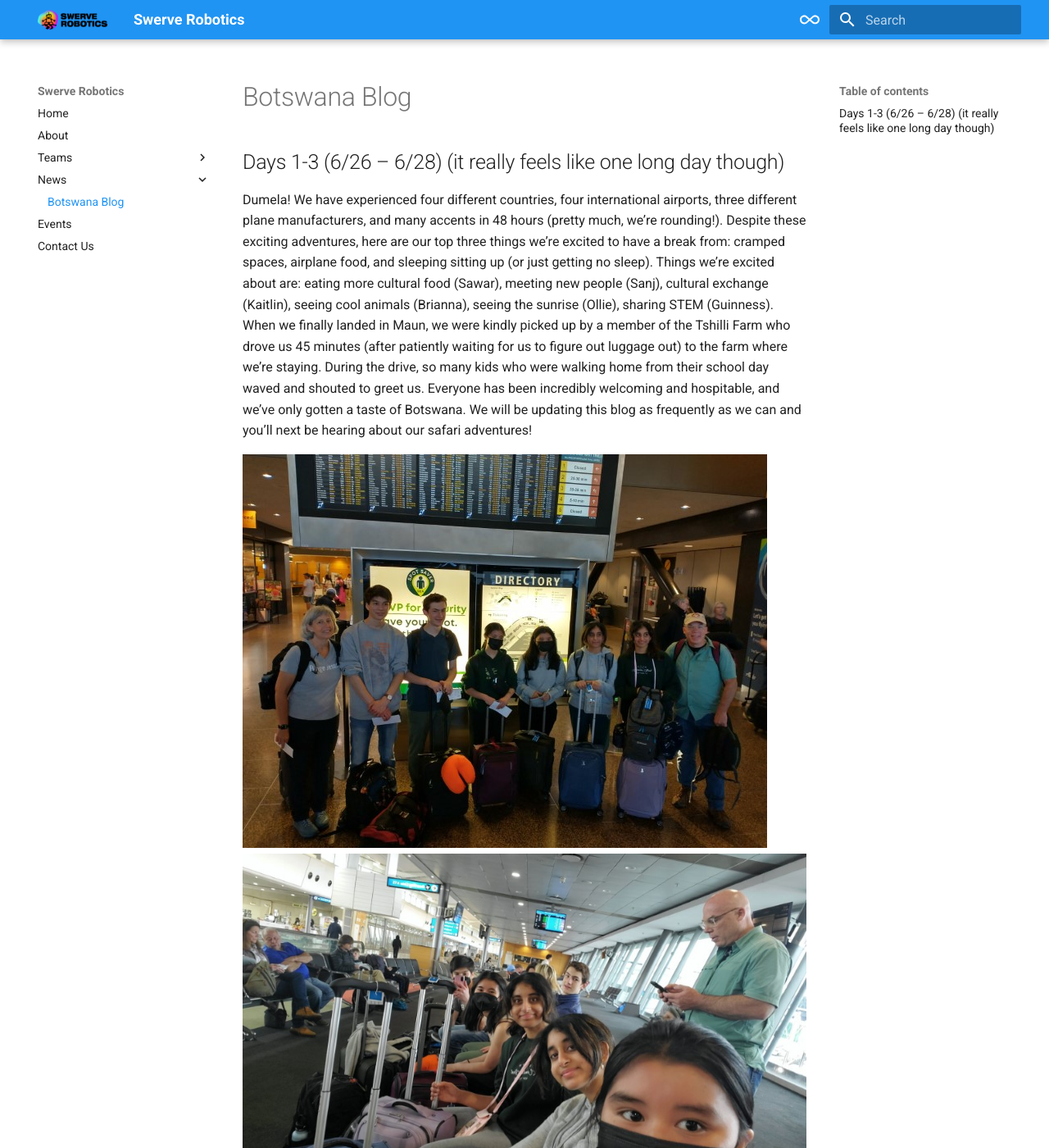
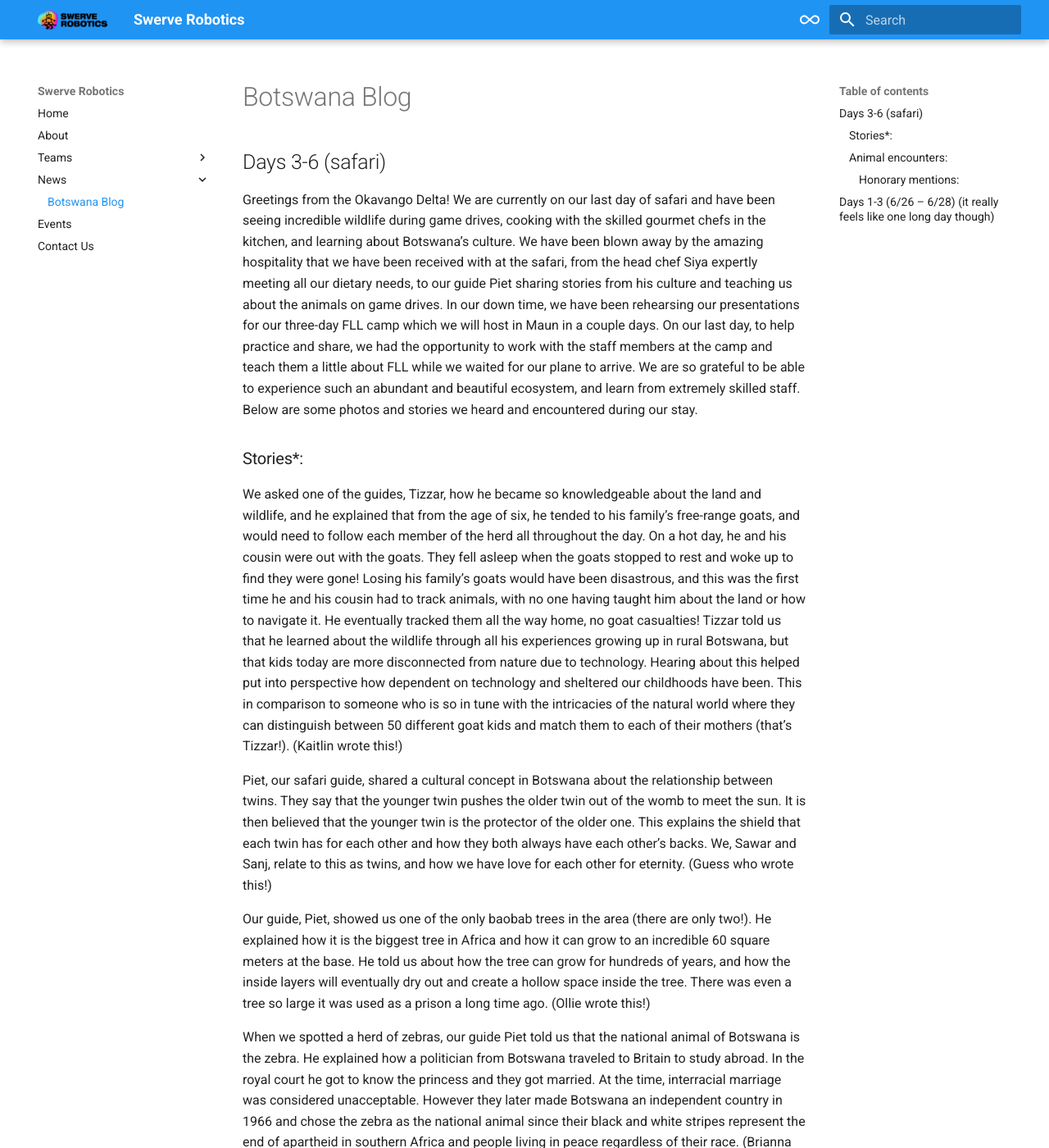
Before and after one commit to SwerveRobotics/swerverobotics.github.io, an MkDocs documentation site: the page built from docs/news/2023_botswana_blog.md, in a window 1280 px wide and 1400 px high. Shown: the whole window at 82% size. Built offline with MkDocs 1.6.1 and Material for MkDocs 9.7.7, drawn with Linux system fonts in a browser that asks for light colours; some of the changed text lies outside the part shown.

Commit message:
Added Botswana blog days 3-6

```diff
--- a/docs/news/2023_botswana_blog.md
+++ b/docs/news/2023_botswana_blog.md
@@ -1,4 +1,49 @@
 # Botswana Blog
+
+## Days 3-6 (safari)
+Greetings from the Okavango Delta! We are currently on our last day of safari and have been seeing incredible wildlife during game drives, cooking with the skilled gourmet chefs in the kitchen, and learning about Botswana’s culture. We have been blown away by the amazing hospitality that we have been received with at the safari, from the head chef Siya expertly meeting all our dietary needs, to our guide Piet sharing stories from his culture and teaching us about the animals on game drives. In our down time, we have been rehearsing our presentations for our three-day FLL camp which we will host in Maun in a couple days. On our last day, to help practice and share, we had the opportunity to work with the staff members at the camp and teach them a little about FLL while we waited for our plane to arrive. We are so grateful to be able to experience such an abundant and beautiful ecosystem, and learn from extremely skilled staff. Below are some photos and stories we heard and encountered during our stay.
+
+### Stories*:
+We asked one of the guides, Tizzar, how he became so knowledgeable about the land and wildlife, and he explained that from the age of six, he tended to his family's free-range goats, and would need to follow each member of the herd all throughout the day. On a hot day, he and his cousin were out with the goats. They fell asleep when the goats stopped to rest and woke up to find they were gone! Losing his family's goats would have been disastrous, and this was the first time he and his cousin had to track animals, with no one having taught him about the land or how to navigate it. He eventually tracked them all the way home, no goat casualties! Tizzar told us that he learned about the wildlife through all his experiences growing up in rural Botswana, but that kids today are more disconnected from nature due to technology. Hearing about this helped put into perspective how dependent on technology and sheltered our childhoods have been. This in comparison to someone who is so in tune with the intricacies of the natural world where they can distinguish between 50 different goat kids and match them to each of their mothers (that's Tizzar!). (Kaitlin wrote this!)
+
+Piet, our safari guide, shared a cultural concept in Botswana about the relationship between twins. They say that the younger twin pushes the older twin out of the womb to meet the sun. It is then believed that the younger twin is the protector of the older one. This explains the shield that each twin has for each other and how they both always have each other’s backs. We, Sawar and Sanj, relate to this as twins, and how we have love for each other for eternity. (Guess who wrote this!)
+
+Our guide, Piet, showed us one of the only baobab trees in the area (there are only two!). He explained how it is the biggest tree in Africa and how it can grow to an incredible 60 square meters at the base. He told us about how the tree can grow for hundreds of years, and how the inside layers will eventually dry out and create a hollow space inside the tree. There was even a tree so large it was used as a prison a long time ago. (Ollie wrote this!)
+
+When we spotted a herd of zebras, our guide Piet told us that the national animal of Botswana is the zebra. He explained how a politician from Botswana traveled to Britain to study abroad. In the royal court he got to know the princess and they got married. At the time, interracial marriage was considered unacceptable. However they later made Botswana an independent country in 1966 and chose the zebra as the national animal since their black and white stripes represent the end of apartheid in southern Africa and people living in peace regardless of their race. (Brianna wrote this!)
+
+ **(please note that some of these may be inaccurate due to poor short term memory)*
+
+### Animal encounters:
+There was a buffalo kill by a coalition of four lions (three male, one female).
+![Lions](botswana_images/3-6/Lion1.JPG)
+<details>
+    <summary>The other lion. Content warning: The image is fairly graphic.</summary>
+    <img src="botswana_images/3-6/Lion2.JPG" alt="More lions">
+</details>
+We had elephants in the camp! (not these ones though, it was at night and we didn’t take photos 😢)
+![The elephants](botswana_images/3-6/Elephants.JPG)
+
+We were blessed with two honey badger encounters. This picture is of one that we watched hunt successfully and eat!
+![Honey badger lookin' around](<botswana_images/3-6/Honey Badger.JPG>)
+
+Secretary bird (Ollie just really likes this bird). It was very skittish and apparently people come from all over to see this bird. Not particularly rare, but a really cool sight as it gives velociraptor vibes.
+
+Lilac-breasted roller!
+![Lilac-breasted roller](<botswana_images/3-6/Lilac breasted roller.JPG>)
+
+Encountered hyenas when they were trying to get at the food the lions above had captured
+![Hyenas](botswana_images/3-6/Hyena.JPG)
+
+Hippos are quite scary up close but when at a distance can be a sight to see
+![Hippos](botswana_images/3-6/20230701_164240.jpg)
+
+#### Honorary mentions:
+
+- Porcupine: got to see it for a few seconds in the daylight (they are nocturnal) before it ran away. Our guide hadn’t seen one for over 4 months, so this was a big deal.
+
+- Wild dogs: these guys were really far away so we didn’t get any good photos but they are really great runners and have a distinct c sharp call to regroup their pack
+
 
 ## Days 1-3 (6/26 – 6/28) (it really feels like one long day though)
 Dumela! We have experienced four different countries, four international airports, three different plane manufacturers, and many accents in 48 hours (pretty much, we’re rounding!). Despite these exciting adventures, here are our top three things we’re excited to have a break from: cramped spaces, airplane food, and sleeping sitting up (or just getting no sleep). Things we’re excited about are: eating more cultural food (Sawar), meeting new people (Sanj), cultural exchange (Kaitlin), seeing cool animals (Brianna), seeing the sunrise (Ollie), sharing STEM (Guinness). When we finally landed in Maun, we were kindly picked up by a member of the Tshilli Farm who drove us 45 minutes (after patiently waiting for us to figure out luggage out) to the farm where we’re staying. During the drive, so many kids who were walking home from their school day waved and shouted to greet us. Everyone has been incredibly welcoming and hospitable, and we’ve only gotten a taste of Botswana. We will be updating this blog as frequently as we can and you’ll next be hearing about our safari adventures!
```
Also changed, not shown: docs/news/botswana_images/3-6/20230701_164240.jpg (added), docs/news/botswana_images/3-6/Elephants.JPG (added), docs/news/botswana_images/3-6/Honey Badger.JPG (added), docs/news/botswana_images/3-6/Hyena.JPG (added), docs/news/botswana_images/3-6/Lilac breasted roller.JPG (added), docs/news/botswana_images/3-6/Lion1.JPG (added), docs/news/botswana_images/3-6/Lion2.JPG (added).
